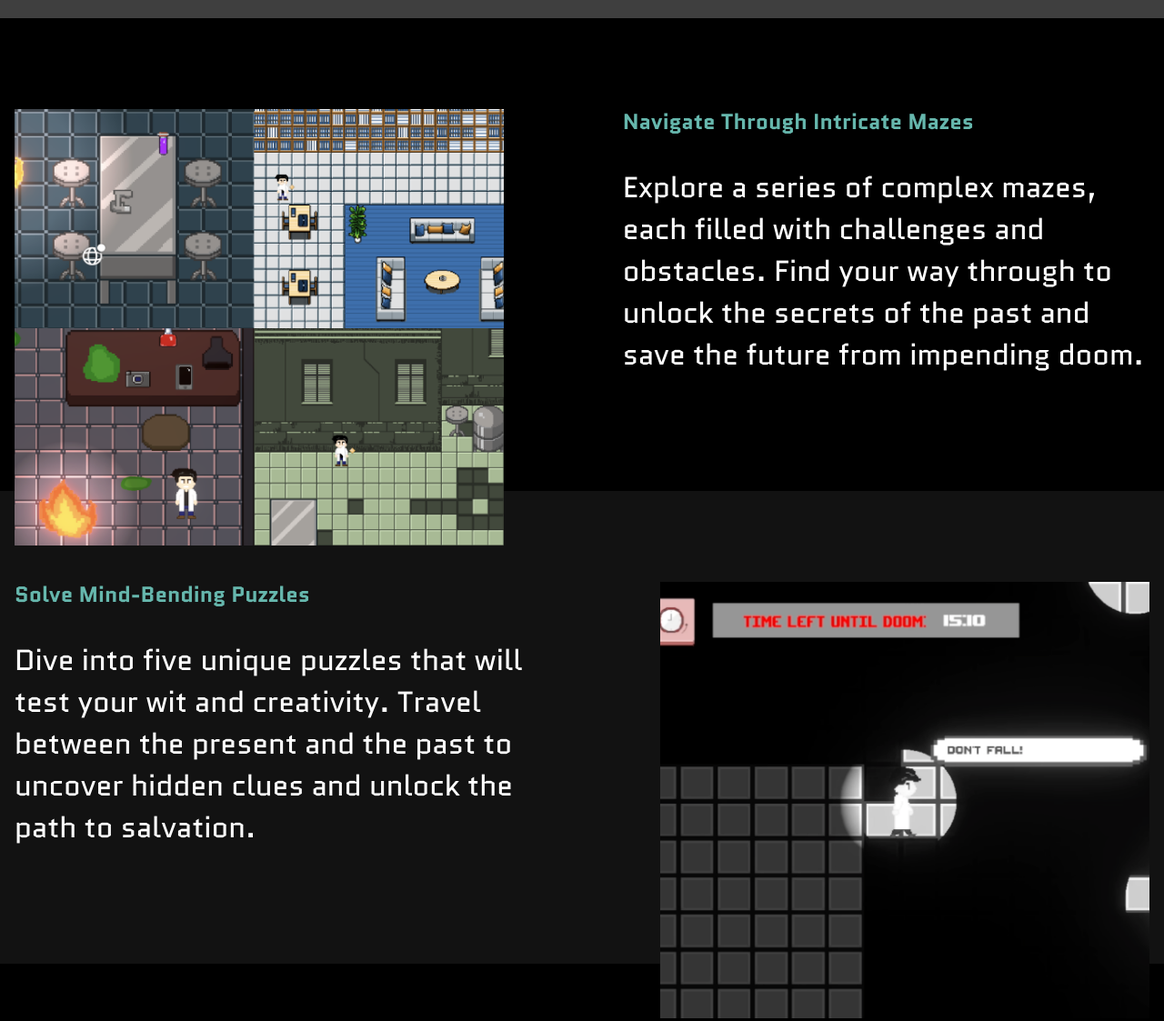
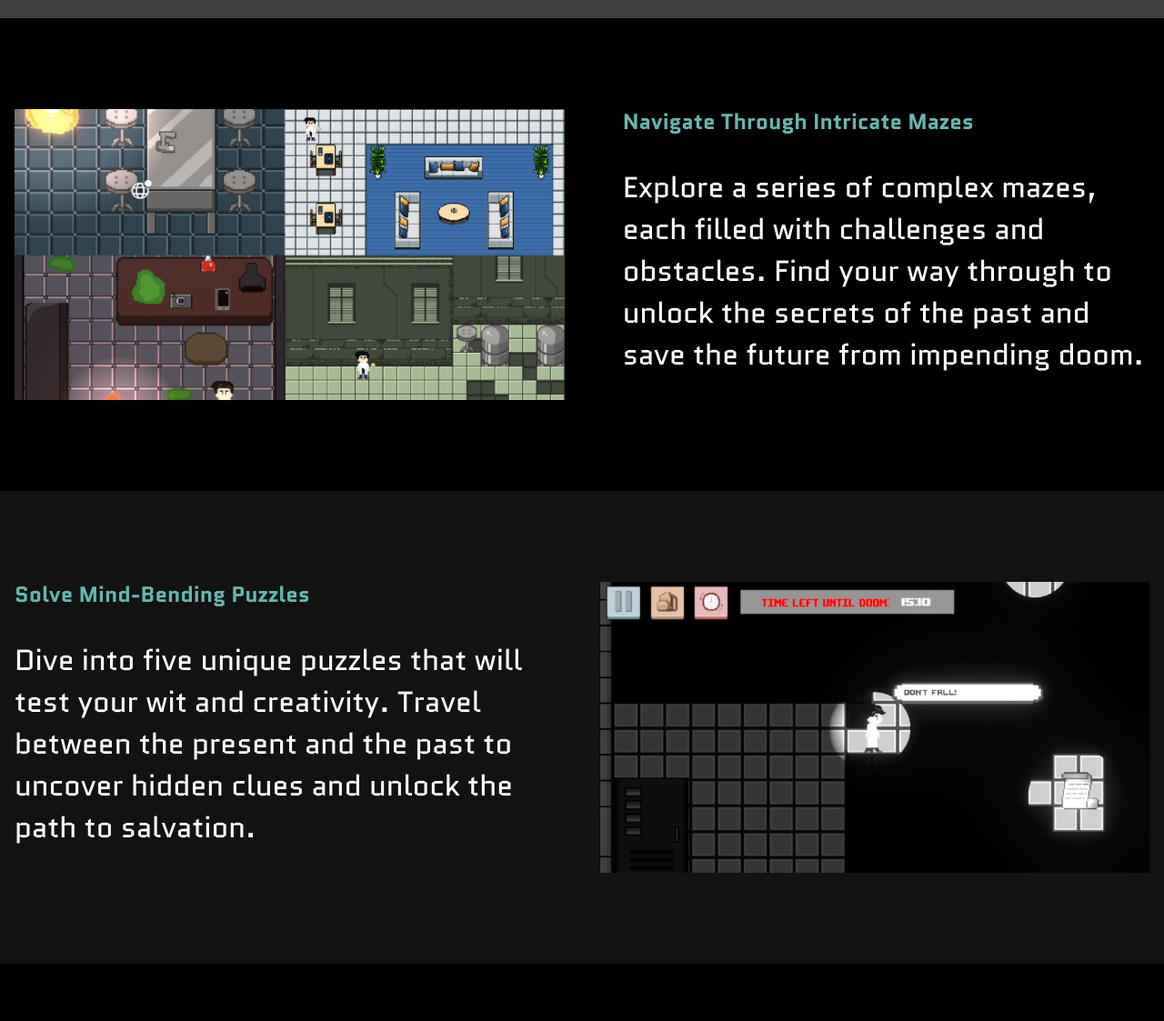
Before and after one commit to jsihuang/TimelessMessages, an Astro site: page / in a window 1280 px wide. Shown: the part 620-1743 px from the top of the page at 91% size. Built offline with nearby package versions, Linux system fonts and the light colour scheme; Astro itself is replaced by a stand-in of ours; grey boxes are pictures that could not be loaded; a web font is replaced by a local one.

Commit message:
fix features image

```diff
--- a/src/components/features.astro
+++ b/src/components/features.astro
@@ -4,9 +4,9 @@
 
 <section id="RPsbs-1593">
   <div class="cs-container">
-      <div class="cs-image-group">
+      <div class="cs-image-group" id="img1">
           <!--Top left image-->
-          <picture class="cs-picture cs-picture1" id="img1">
+          <picture class="cs-picture cs-picture1">
               <!--Mobile Image-->
               <!-- <source media="(max-width: 600px)" srcset="/public/images/Marketing1.png">  -->
               <!--Tablet and above Image-->
@@ -39,9 +39,9 @@
 
 <section id="RPsbsr-1593">
   <div class="cs-container">
-      <div class="cs-image-group">
+      <div class="cs-image-group" id="img2">
           <!--Top left image-->
-          <picture class="cs-picture cs-picture1" id="img2">
+          <picture class="cs-picture cs-picture1" >
               <!--Mobile Image-->
               <!-- <source media="(max-width: 600px)" srcset="/public/images/Marketing3.png"> -->
               <!--Tablet and above Image-->
@@ -73,9 +73,9 @@
 
 <section id="RPsbs-1593">
   <div class="cs-container">
-      <div class="cs-image-group">
+      <div class="cs-image-group" id="img3">
           <!--Top left image-->
-          <picture class="cs-picture cs-picture1" id="img3">
+          <picture class="cs-picture cs-picture1" >
               <!--Mobile Image-->
               <!-- <source media="(max-width: 600px)" srcset="/public/images/Marketing2.png"> -->
               <!--Tablet and above Image-->
@@ -203,7 +203,7 @@
     font-size: min(1.959vw, .745em);
     width: 39.375em;
     /* we set a minimum height so it never gets smaller than this value */
-    min-height: 39.25em;
+    /* min-height: 39.25em; */
     display: block;
     position: relative;
     z-index: 1;
```
